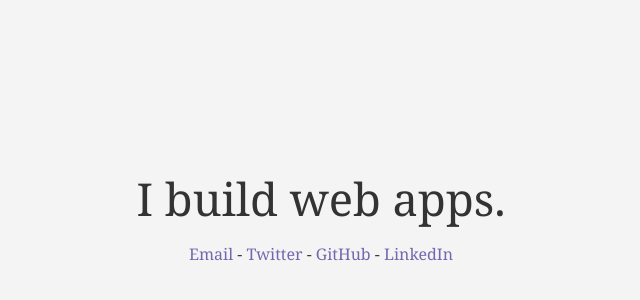
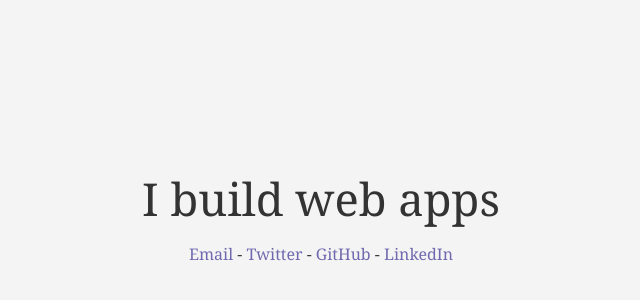
Before and after one commit to frosas/frosas.net, a plain HTML site: page index.html in a window 1280 px wide. Shown: the part 104-404 px from the top of the page, without its empty margins (319-959 px from the left). Drawn offline with Linux system fonts and the light colour scheme.

Commit message:
Remove that dot

```diff
--- a/index.html
+++ b/index.html
@@ -3,7 +3,7 @@
 <link rel="stylesheet" href="main.css">
 <title>Francesc Rosas</title>
 <div class="home">
-    <h1>I build web apps.</h1>
+    <h1>I build web apps</h1>
     <div style="width: 100%; text-align: center">
         <a href="mailto:francescrosasbosque@gmail.com?subject=Hi!">Email</a> -
         <a href="https://twitter.com/frosas">Twitter</a> -
```
